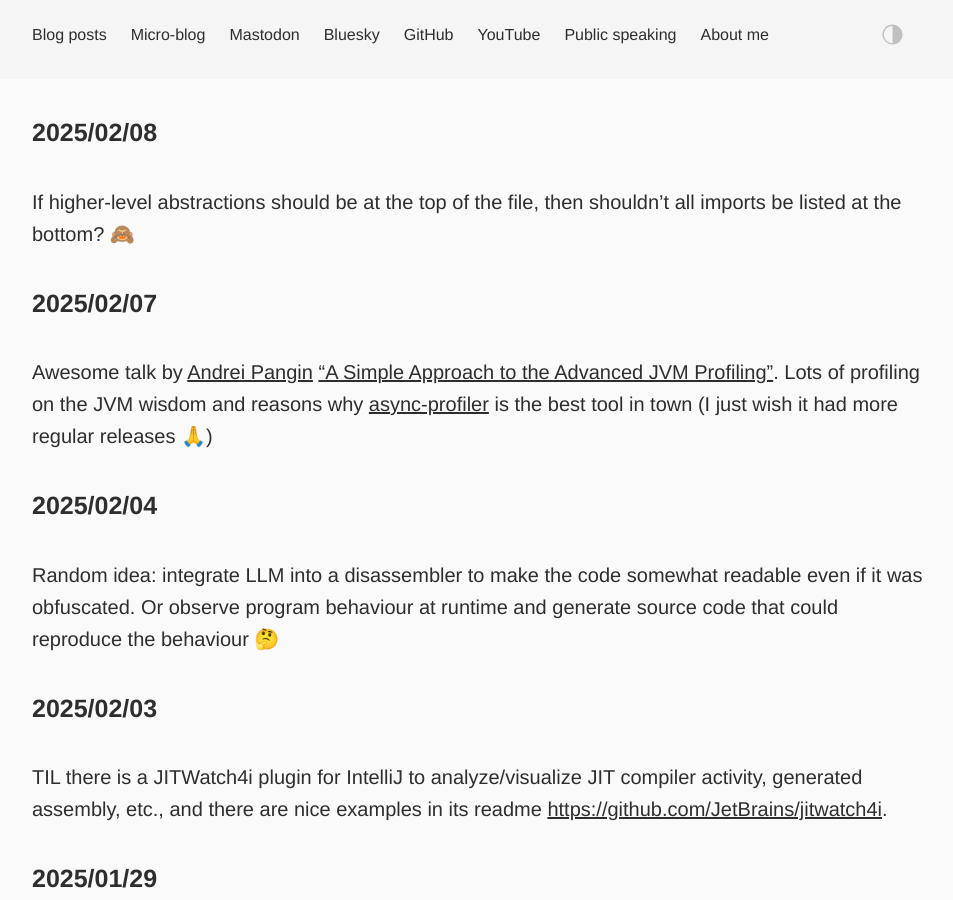
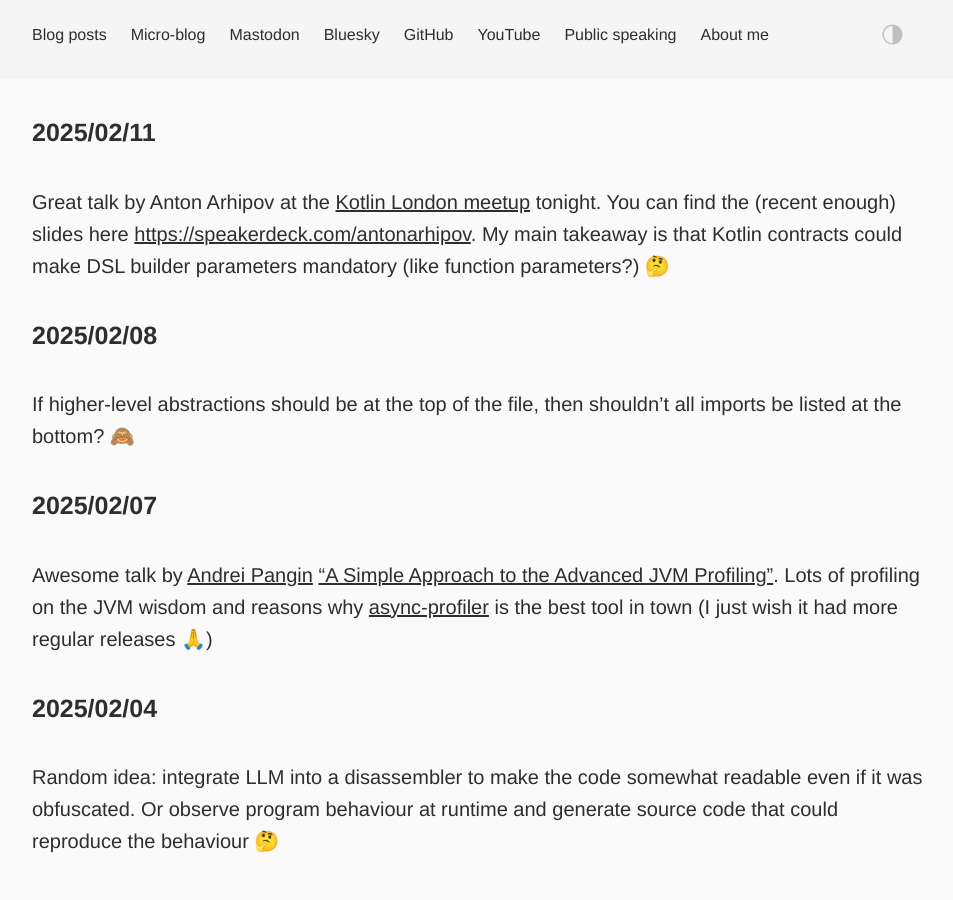
Before and after one commit to dkandalov/dkandalov.github.io, a Jekyll site: the page built from micro-blog.md, in a window 1280 px wide and 900 px high. Shown: the whole window, without its empty margins (160-1113 px from the left). Built offline with Jekyll 4.4.1, drawn with Linux system fonts in a browser that asks for light colours.

Commit message:
updated micro-blog

```diff
--- a/micro-blog.md
+++ b/micro-blog.md
@@ -2,6 +2,9 @@
 layout: post
 permalink: /micro-blog/
 ---
+
+#### 2025/02/11
+Great talk by Anton Arhipov at the [Kotlin London meetup](https://www.meetup.com/kotlin-london/events/305589782) tonight. You can find the (recent enough) slides here <https://speakerdeck.com/antonarhipov>. My main takeaway is that Kotlin contracts could make DSL builder parameters mandatory (like function parameters?) 🤔
 
 #### 2025/02/08
 If higher-level abstractions should be at the top of the file, then shouldn't all imports be listed at the bottom? 🙈
```
